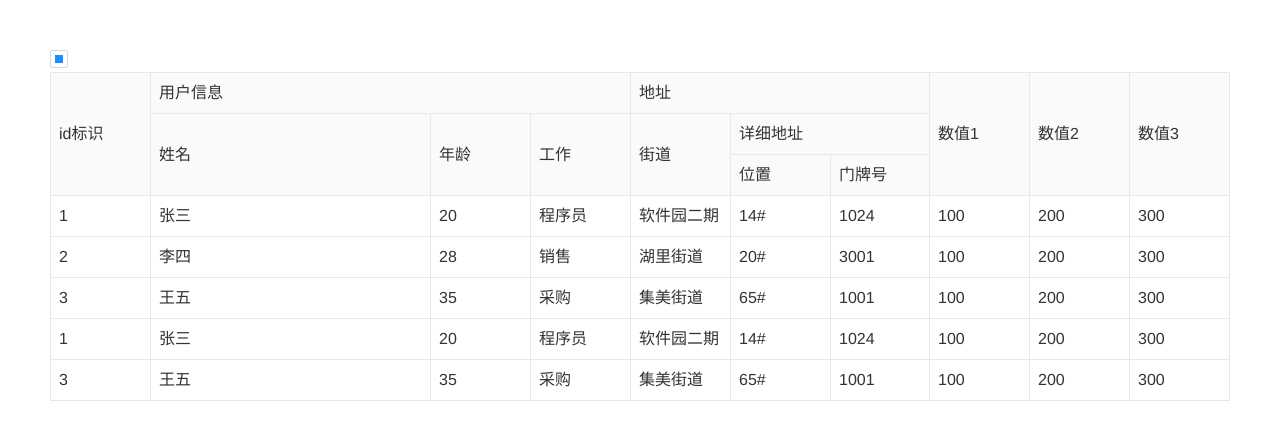
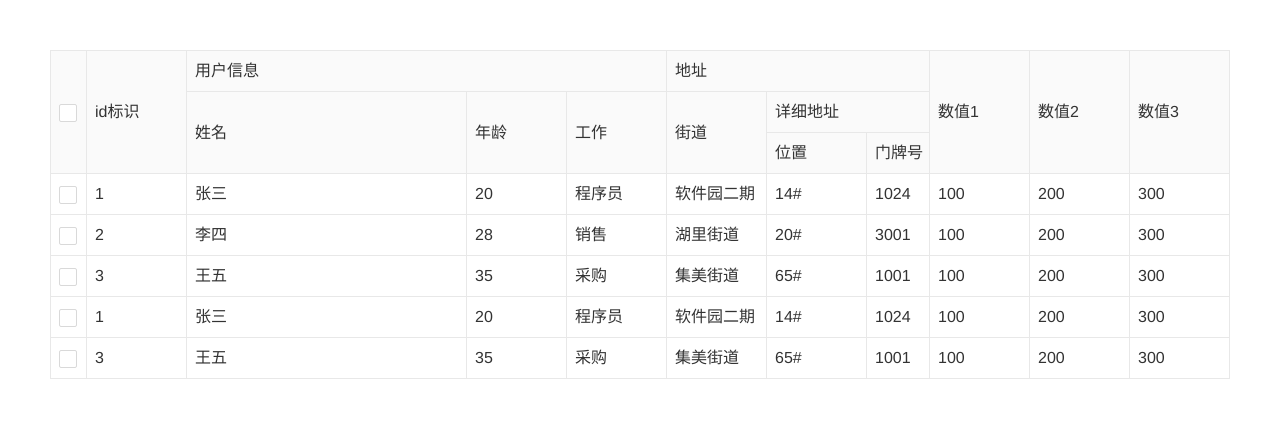
Before and after one commit to kitorv/voce-ui, a Vue app: page / in a window 1280 px wide. Shown: the top 440 px of the page. Built offline with nearby package versions, Linux system fonts and the light colour scheme.

Commit message:
复选框列

```diff
--- a/packages/components/datagrid-body.vue
+++ b/packages/components/datagrid-body.vue
@@ -10,10 +10,15 @@
         :key="index"
         @mouseenter="handleMouseIn(row)"
         @mouseleave="handleMouseOut(row)">
-      <td v-for="({key}, index) in leafColumns"
+      <td v-for="({key,type}, index) in leafColumns"
           :key="index"
           :class="{'vk-datagrid--visibility-hidden':hideCell(key)}">
-        {{row.data[key]}}
+        <d-checkbox v-if="type=='checkbox'"
+                    :value="row.checked"
+                    @click.native="handleCheckClick(row)"></d-checkbox>
+        <template>
+          {{row.data[key]}}
+        </template>
       </td>
     </tr>
   </table>
@@ -21,9 +26,10 @@
 
 <script>
 import DColgroup from "./datagrid-colgroup";
+import DCheckbox from "./datagrid-checkbox";
 
 export default {
-  components: { DColgroup },
+  components: { DColgroup, DCheckbox },
   data() {
     return {};
   },
@@ -47,6 +53,22 @@ export default {
     },
     handleMouseOut(row) {
       row.hover = false;
+    },
+    handleCheckClick(row) {
+      row.checked = !row.checked;
+      let checkNumber = 0;
+      this.dataSource.forEach(row => {
+        if (!row.checked) return;
+        checkNumber += 1;
+      });
+      let datagrid = this.$parent;
+      if (checkNumber == this.dataSource.length) {
+        datagrid.checked = true;
+        datagrid.indeterminate = false;
+      } else {
+        datagrid.checked = false;
+        datagrid.indeterminate = checkNumber > 0;
+      }
     }
   },
   mounted() {
--- a/packages/components/datagrid-checkbox.vue
+++ b/packages/components/datagrid-checkbox.vue
@@ -1,12 +1,36 @@
 <template>
-  <label class="vk-datagrid--checkbox vk-datagrid--checkbox-checked vk-datagrid--checkbox-indeterminate">
+  <label :class="['vk-datagrid--checkbox',{
+      'vk-datagrid--checkbox-checked':value,
+      'vk-datagrid--checkbox-indeterminate':!value&&indeterminate
+      }]">
     <span class="vk-datagrid--checkbox-inner">
-      <input type="checkbox"
-             class="vk-datagrid--checkbox-inner-input">
+      <input class="vk-datagrid--checkbox-inner-input"
+             type="checkbox"
+             v-model="model">
     </span>
   </label>
 
 </template>
+
+<script>
+export default {
+  props: {
+    value: { type: Boolean, default: false },
+    indeterminate: { type: Boolean, default: false }
+  },
+  computed: {
+    model: {
+      get() {
+        return this.value;
+      },
+      set(value) {
+        this.$emit("input", value);
+      }
+    }
+  }
+};
+</script>
+
 
 <style  lang="scss">
 .vk-datagrid--checkbox {
@@ -21,6 +45,7 @@
   line-height: unset;
   cursor: pointer;
   display: inline-block;
+  vertical-align: middle;
 }
 
 .vk-datagrid--checkbox-inner {
@@ -68,6 +93,8 @@
   right: 0;
   width: 100%;
   height: 100%;
+  margin: 0;
+  padding: 0;
 }
 
 .vk-datagrid--checkbox-checked {
--- a/packages/components/datagrid-header.vue
+++ b/packages/components/datagrid-header.vue
@@ -11,7 +11,14 @@
           :key="index"
           :colspan="column.colSpan"
           :rowspan="column.rowSpan">
-        {{column.title}}
+        <template v-if="column.type=='checkbox'">
+          <d-checkbox :indeterminate="$parent.indeterminate"
+                      :value="$parent.checked"
+                      @click.native="handleCheckClick"></d-checkbox>
+        </template>
+        <template v-else>
+          {{column.title}}
+        </template>
       </th>
     </tr>
   </table>
@@ -19,15 +26,26 @@
 
 <script>
 import DColgroup from "./datagrid-colgroup";
+import DCheckbox from "./datagrid-checkbox";
 
 export default {
-  components: { DColgroup },
+  components: { DColgroup, DCheckbox },
   data() {
     return {};
   },
   props: {
     columns: { required: true, type: Array },
     leafColumns: { required: true, type: Array }
+  },
+  methods: {
+    handleCheckClick(value) {
+      let datagrid = this.$parent;
+      datagrid.checked = !datagrid.checked;
+      datagrid.indeterminate = false;
+      datagrid.dataRows.forEach(row => {
+        row.checked = datagrid.checked;
+      });
+    }
   }
 };
 </script>
--- a/packages/components/datagrid.vue
+++ b/packages/components/datagrid.vue
@@ -101,7 +101,10 @@ export default {
       leftFixedColumnsWidth: 0,
       rightFixedColumnsWidth: 0,
       resizeTimer: null,
-      dataRows: []
+      dataRows: [],
+      seed: 1,
+      checked: false,
+      indeterminate: false
     };
   },
   props: {
@@ -290,7 +293,8 @@ export default {
     proxyDataRows() {
       let rows = [];
       this.dataSource.forEach(row => {
-        rows.push({ check: false, hover: false, data: row });
+        this.seed++;
+        rows.push({ id: this.seed, checked: false, hover: false, data: row });
       });
       return rows;
     }
--- a/src/App.vue
+++ b/src/App.vue
@@ -1,6 +1,5 @@
 <template>
   <div id="app">
-    <d-checkbox></d-checkbox>
     <v-data-grid border
                  :columns="columns"
                  :data-source="dataSource"
@@ -11,14 +10,20 @@
 <script>
 import "../packages/style/datagird.scss";
 import VDataGrid from "../packages/components/datagrid";
-import DCheckbox from "../packages/components/datagrid-checkbox";
 
 export default {
   name: "app",
-  components: { VDataGrid, DCheckbox },
+  components: { VDataGrid },
   data() {
     return {
       columns: [
+        {
+          key: "check",
+          title: "复选框",
+          type: "checkbox",
+          fixed: "left",
+          width:36
+        },
         { key: "id", title: "id标识", fixed: "left", width: 100 },
         {
           title: "用户信息",
```
Also changed, not shown: 1 other file (tests, documents, lock files or other folders).
